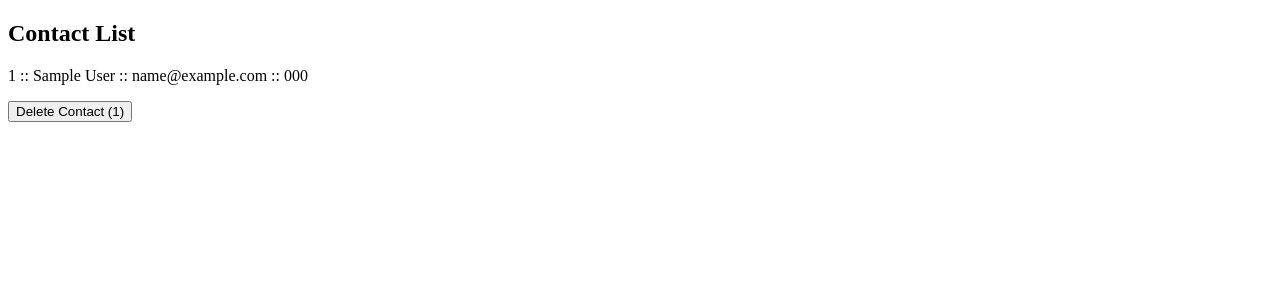
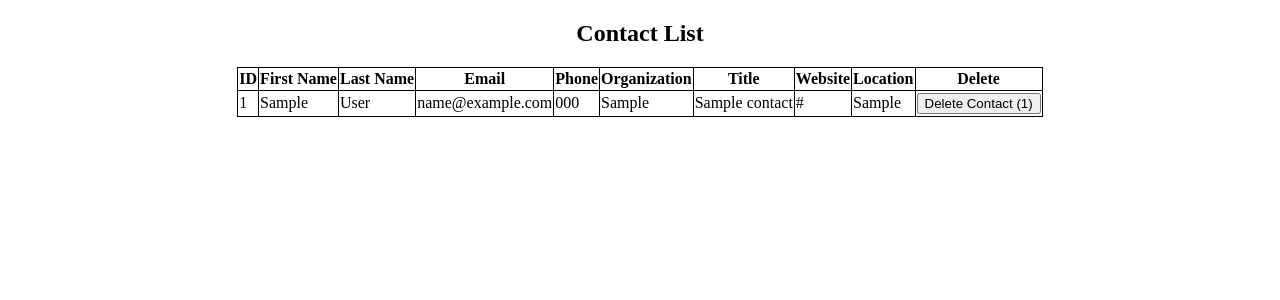
Before and after one commit to remyaammus/contact-management, a Flask app: page / in a window 1280 px wide. Shown: the top 300 px of the page. Run offline with Flask 2, Linux system fonts and the light colour scheme; tables that the repository leaves empty hold one stand-in row (values such as "Sample post").

Commit message:
table centralized

```diff
--- a/contact_app/templates/contact_app/contact_list.html
+++ b/contact_app/templates/contact_app/contact_list.html
@@ -3,15 +3,62 @@
 <head>
     <meta charset="UTF-8">
     <title>Contact List</title>
+    <style>
+        table {
+            border-collapse: collapse;
+            height: 50px;
+        }
+
+        table, th, td {
+            border: 1px solid black;
+        }
+
+        h2 {
+            text-align: center;
+        }
+
+        .centerTable {
+            margin: 0px auto;
+        }
+
+
+    </style>
 </head>
 <body>
 <h2> Contact List</h2>
-{% for contact in all_contacts %}
-    <form action="{{ url_for('contact_delete_view', contact_id=contact.id) }}" method=post class=delete-contact>
-        <p>{{ contact.id }} :: {{ contact.first_name }} {{ contact.last_name }} :: {{ contact.email }} :: {{ contact.phone_number }}</p>
-        <button type="submit">Delete Contact ({{ contact.id }})</button>
-    </form>
+<table class="centerTable">
+    <tr>
+        <th>ID</th>
+        <th>First Name</th>
+        <th>Last Name</th>
+        <th>Email</th>
+        <th>Phone</th>
+        <th>Organization</th>
+        <th>Title</th>
+        <th>Website</th>
+        <th>Location</th>
+        <th>Delete</th>
+    </tr>
+    {% for contact in all_contacts %}
+        <form action="{{ url_for('contact_delete_view', contact_id=contact.id) }}" method=post class=delete-contact>
+            <tr>
+                <td>{{ contact.id }}</td>
+                <td>{{ contact.first_name }}</td>
+                <td>{{ contact.last_name }}</td>
+                <td>{{ contact.email }}</td>
+                <td>{{ contact.phone_number }}</td>
+                <td>{{ contact.organization }}</td>
+                <td>{{ contact.title }}</td>
+                <td>{{ contact.website }}</td>
+                <td>{{ contact.location }}</td>
+                <td>
+                    <button type="submit">Delete Contact ({{ contact.id }})</button>
+                </td>
+            </tr>
+        </form>
+    {% endfor %}
 
-{% endfor %}
+
+</table>
 </body>
 </html>
```
